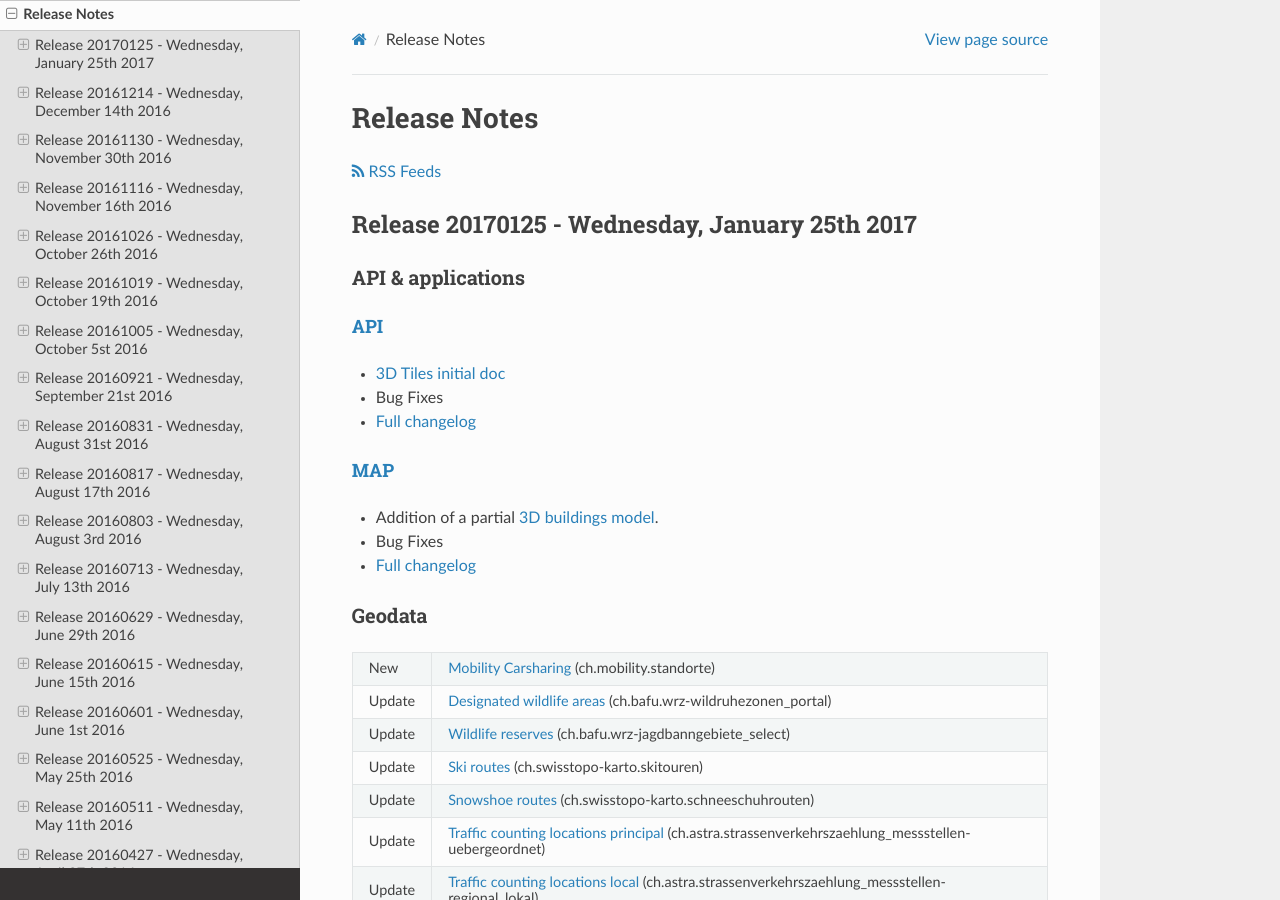
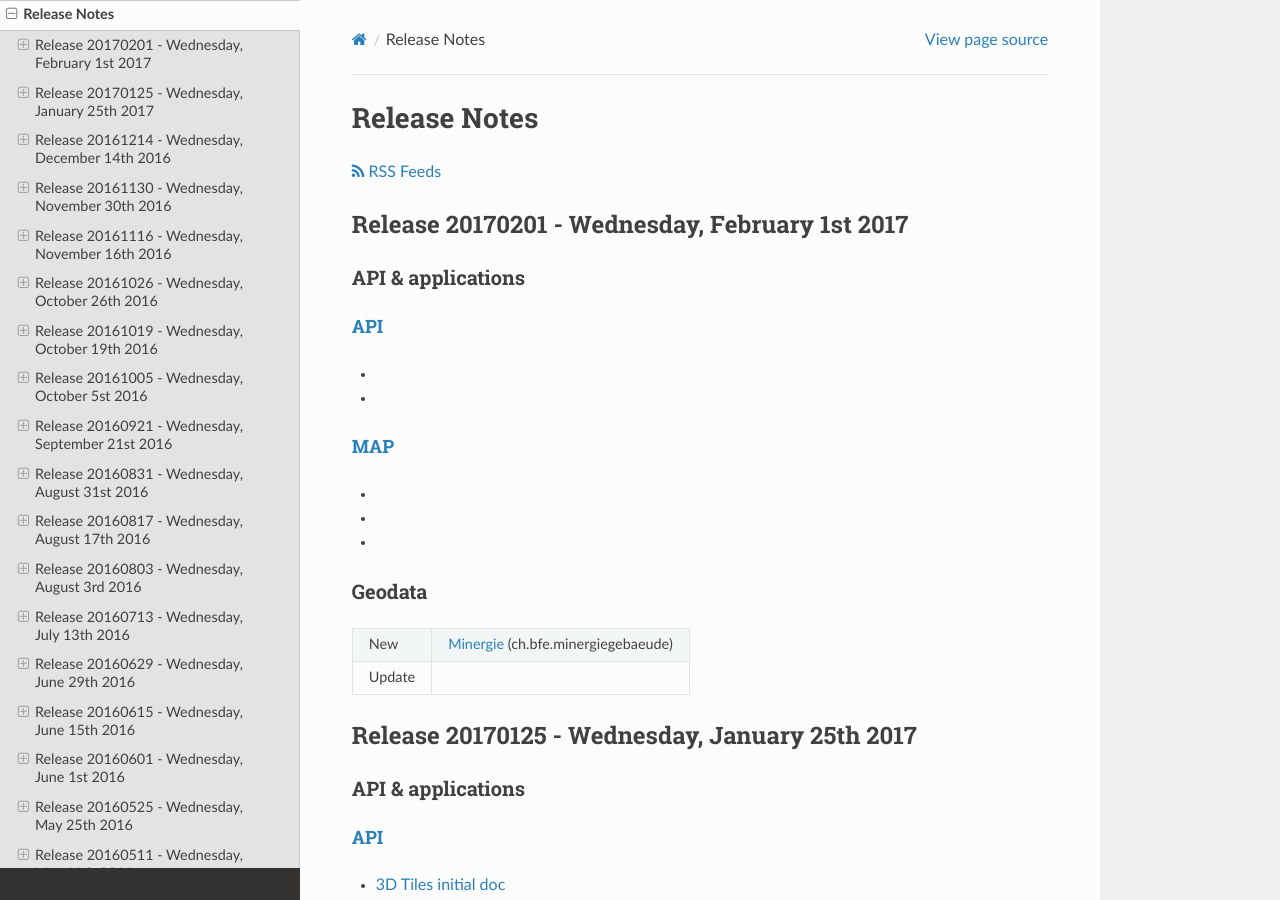
Before and after one commit to swisstopo-test/doc-chsdi3, a Sphinx documentation site: the page built from source/releasenotes/index.rst, in a window 1280 px wide and 900 px high. Built offline with Sphinx 7.4.7 and the Read the Docs theme 2.0.0, drawn with Linux system fonts in a browser that asks for light colours.

Commit message:
releasenote 20170201

```diff
--- a/source/releasenotes/index.rst
+++ b/source/releasenotes/index.rst
@@ -14,6 +14,36 @@ Release Notes
 
     <p><a class="reference external" href="rss2.xml"> <i class="fa fa-rss"> RSS Feeds </i></a></p>
 
+
+.. _releasenotes_20170201:
+   *******
+
+Release 20170201 - Wednesday, February 1st 2017
+-----------------------------------------------
+
+API & applications
+******************
+
+`API <//api3.geo.admin.ch>`__
+'''''''''''''''''''''''''''''
+-
+-
+
+`MAP <//map.geo.admin.ch>`__
+'''''''''''''''''''''''''''''
+-
+-
+-
+
+
+Geodata
+*******
+
++--------+--------------------------------------------------------------------------------------------------------------------------------------------------------------------------------------------------+
+| New    | `Minergie <//map.geo.admin.ch/?layers=ch.bfe.minergiegebaeude>`__ (ch.bfe.minergiegebaeude)                                                                                                      |
++--------+--------------------------------------------------------------------------------------------------------------------------------------------------------------------------------------------------+
+| Update |                                                                                                                                                                                                  |
++--------+--------------------------------------------------------------------------------------------------------------------------------------------------------------------------------------------------+
 
 .. _releasenotes_20170125:
    *******
```
